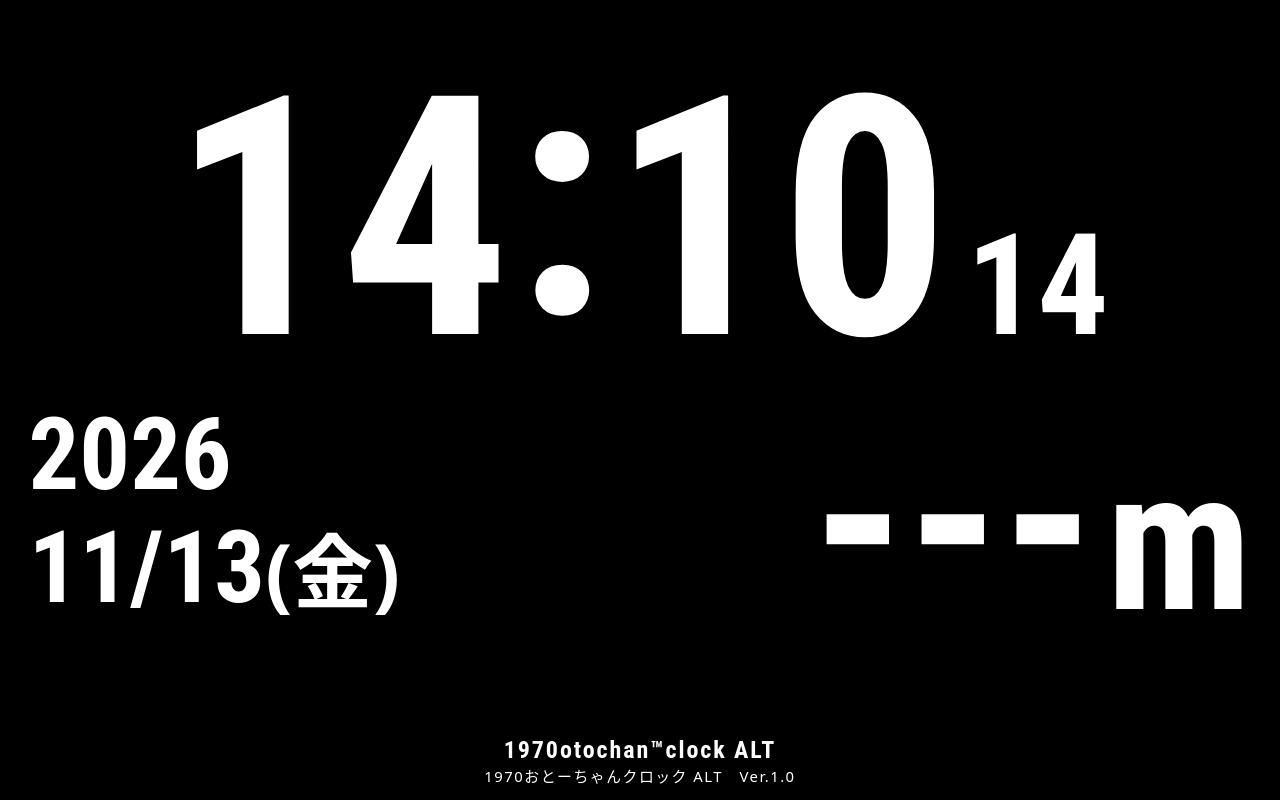
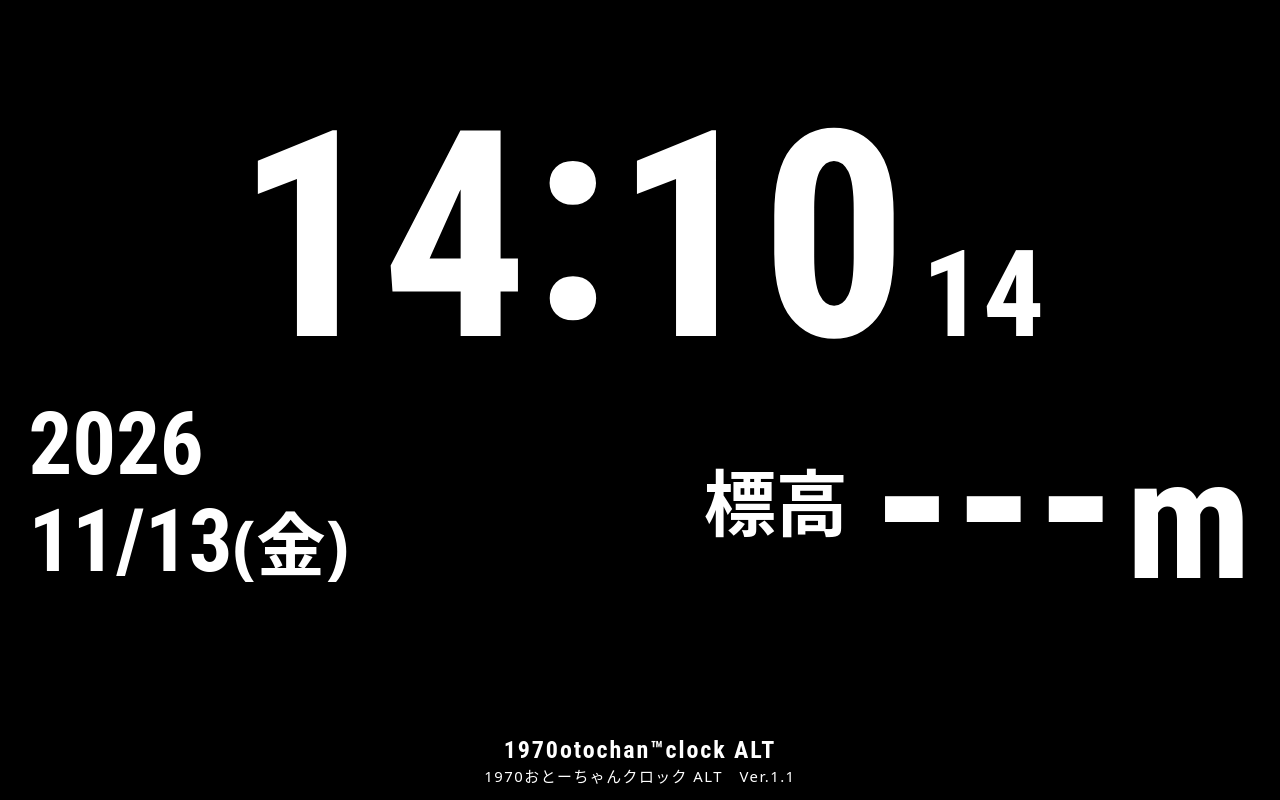
Before and after one commit to 1970OTOCHAN/otochan-clock-alt, a plain HTML site: page index.html in a window 1280 px wide. Drawn offline with Linux system fonts and the light colour scheme.

Commit message:
Ver.1.1: 標高の数字の左に「標高」の文字を追加
Co-Authored-By: Claude Opus 5.5 <noreply@anthropic.com>
Claude-Session: https://claude.ai/code/session_019hFy8vYU8LnkiUh1A8sSHq

```diff
--- a/index.html
+++ b/index.html
@@ -76,7 +76,7 @@ body{
   .row .alt{font-size:.92em}
 }
 .alt{display:flex;gap:.04em;align-items:baseline;justify-content:center;white-space:nowrap;font-variant-numeric:tabular-nums;font-family:var(--f-num);font-weight:600;color:#fff;font-size:clamp(24px,min(10vmin,8.5vw),96px);line-height:1}
-.alt .al{display:none}
+.alt .al{display:inline;font-family:var(--f-ui);font-weight:700;font-size:.32em;margin-right:.2em;align-self:center}
 
 .info .wd{font-family:var(--f-ui);font-weight:700;font-size:.8em}
 
@@ -122,9 +122,9 @@ body{
 <main class="face" id="face">
   <div class="time-wrap" id="wrap">
     <div class="time" id="time" aria-live="off"></div>
-    <div class="row" id="row"><div class="info" id="info"><span class="yr" id="yr"></span><span class="md"><span class="sep">/</span><span id="date"></span><span class="wd" id="wd"></span></span></div><div class="alt" id="alt"><span id="altv">---</span><span class="au">m</span></div></div>
+    <div class="row" id="row"><div class="info" id="info"><span class="yr" id="yr"></span><span class="md"><span class="sep">/</span><span id="date"></span><span class="wd" id="wd"></span></span></div><div class="alt" id="alt"><span class="al">標高</span><span id="altv">---</span><span class="au">m</span></div></div>
   </div>
-  <div class="brand">1970otochan™clock ALT<span class="yomi">1970おとーちゃんクロック ALT　Ver.1.0</span></div>
+  <div class="brand">1970otochan™clock ALT<span class="yomi">1970おとーちゃんクロック ALT　Ver.1.1</span></div>
 </main>
 
 <div class="hint" id="hint">画面をタップで設定</div>
--- a/sw.js
+++ b/sw.js
@@ -1,4 +1,4 @@
-const CACHE="otochan-clock-alt-ver1.0";
+const CACHE="otochan-clock-alt-ver1.1";
 const SHELL=["./","index.html","manifest.webmanifest","icon-192.png","icon-512.png","apple-touch-icon.png"];
 self.addEventListener("install",e=>{e.waitUntil(caches.open(CACHE).then(c=>c.addAll(SHELL)));self.skipWaiting()});
 self.addEventListener("activate",e=>{e.waitUntil(caches.keys().then(ks=>Promise.all(ks.filter(k=>k.startsWith("otochan-clock-alt-")&&k!==CACHE).map(k=>caches.delete(k)))));self.clients.claim()});
```
Also changed, not shown: 1 other file.
